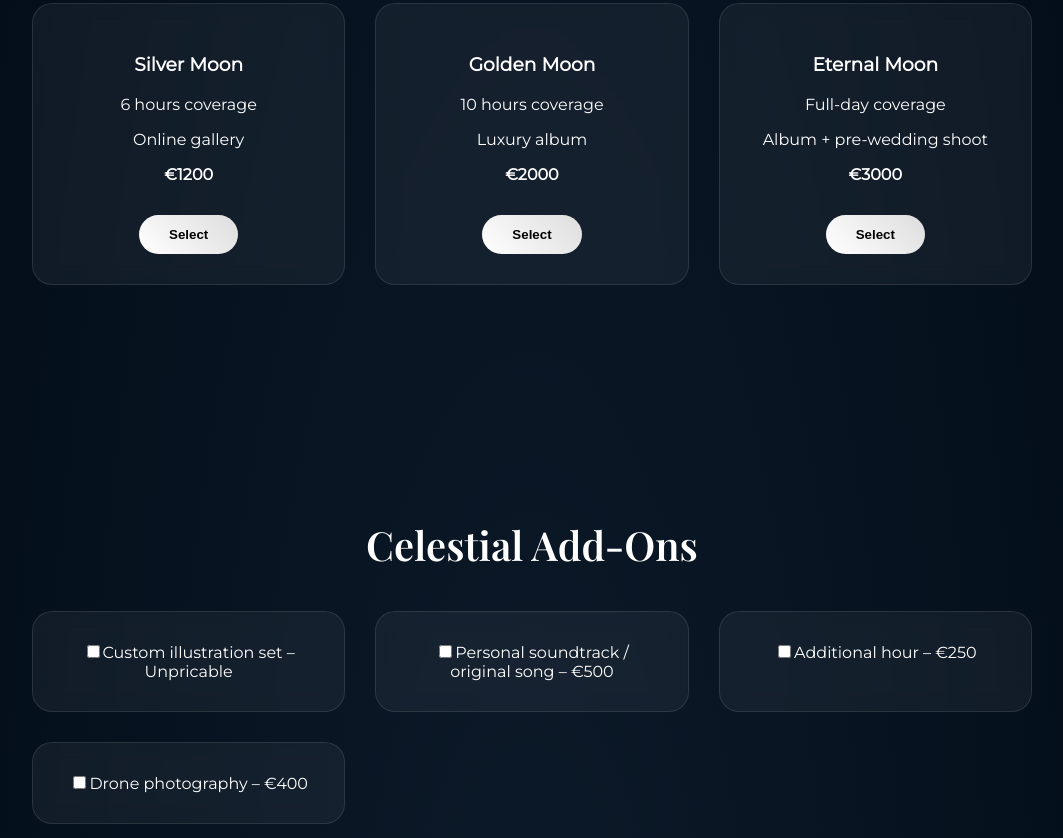
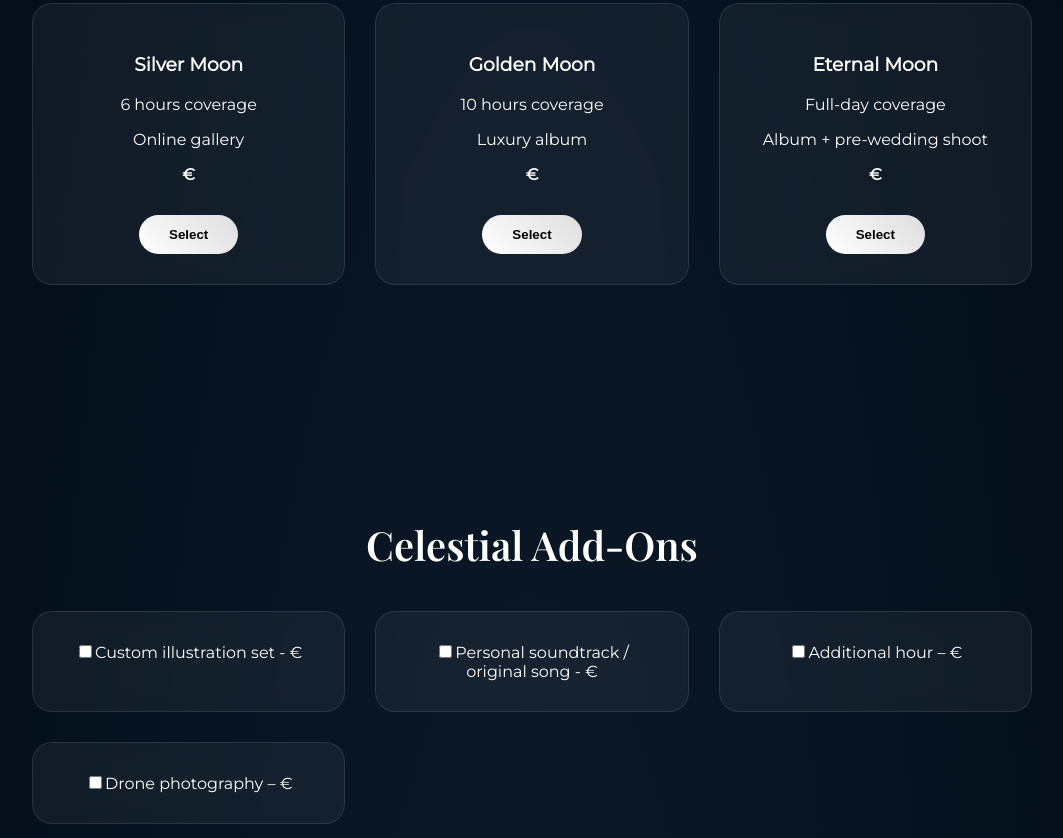
Before and after one commit to Timvanveen/Moon-Back, a plain HTML site: page index.html in a window 1280 px wide. Shown: the part 1422-2260 px from the top of the page, without its empty margins (108-1171 px from the left). Drawn offline with nearby package versions, Linux system fonts and the light colour scheme.

Commit message:
Remove prices from package and add-on descriptions

```diff
--- a/index.html
+++ b/index.html
@@ -206,7 +206,7 @@ footer {
             <h3>Silver Moon</h3>
             <p>6 hours coverage</p>
             <p>Online gallery</p>
-            <p><strong>€1200</strong></p>
+            <p><strong>€</strong></p>
             <button onclick="selectPackage(1200)">Select</button>
         </div>
 
@@ -214,7 +214,7 @@ footer {
             <h3>Golden Moon</h3>
             <p>10 hours coverage</p>
             <p>Luxury album</p>
-            <p><strong>€2000</strong></p>
+            <p><strong>€</strong></p>
             <button onclick="selectPackage(2000)">Select</button>
         </div>
 
@@ -222,7 +222,7 @@ footer {
             <h3>Eternal Moon</h3>
             <p>Full-day coverage</p>
             <p>Album + pre-wedding shoot</p>
-            <p><strong>€3000</strong></p>
+            <p><strong>€</strong></p>
             <button onclick="selectPackage(3000)">Select</button>
         </div>
     </div>
@@ -232,19 +232,19 @@ footer {
     <h2>Celestial Add-Ons</h2>
     <div class="addons">
         <div class="card">
-            <label><input type="checkbox" value="300" onchange="calculateTotal()">Custom illustration set – Unpricable </label>
+            <label><input type="checkbox" value="1000" onchange="calculateTotal()">Custom illustration set - €</label>
         </div>
 
         <div class="card">
-            <label><input type="checkbox" value="500" onchange="calculateTotal()">Personal soundtrack / original song – €500</label>
+            <label><input type="checkbox" value="500" onchange="calculateTotal()">Personal soundtrack / original song - €</label>
         </div>
 
         <div class="card">
-            <label><input type="checkbox" value="250" onchange="calculateTotal()">Additional hour – €250</label>
+            <label><input type="checkbox" value="250" onchange="calculateTotal()">Additional hour – €</label>
         </div>
 
         <div class="card">
-            <label><input type="checkbox" value="400" onchange="calculateTotal()">Drone photography – €400</label>
+            <label><input type="checkbox" value="400" onchange="calculateTotal()">Drone photography – €</label>
         </div>
     </div>
 
```
